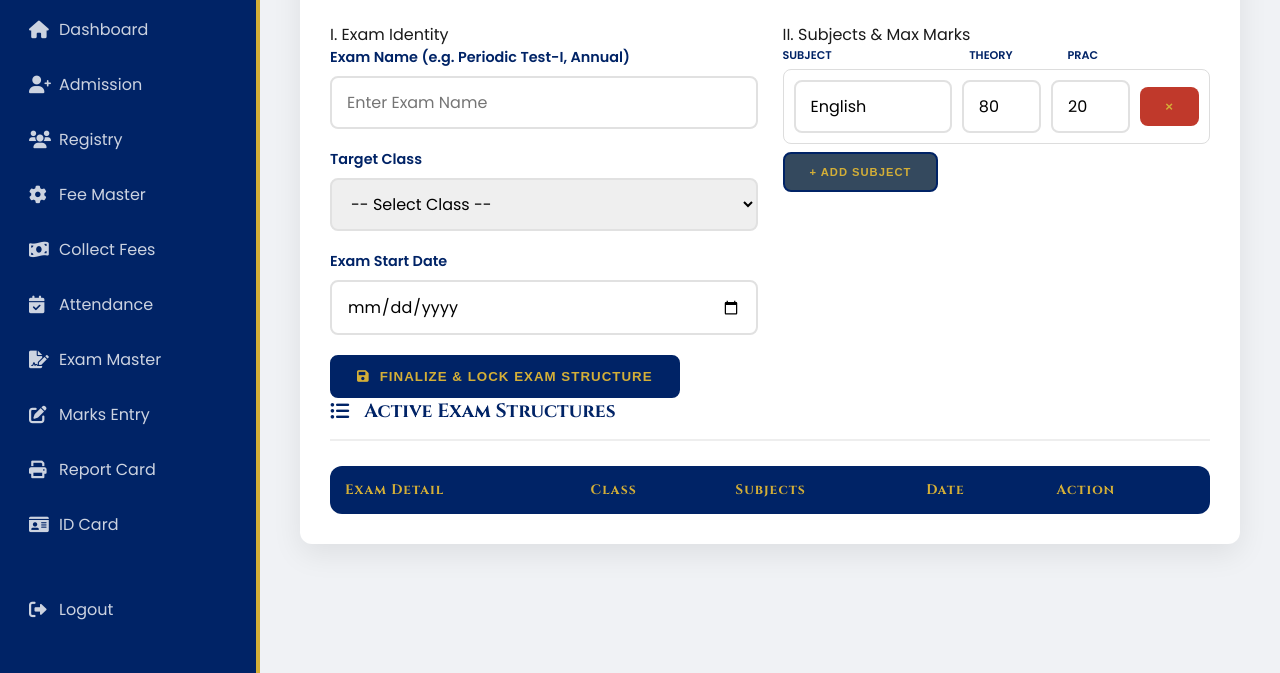
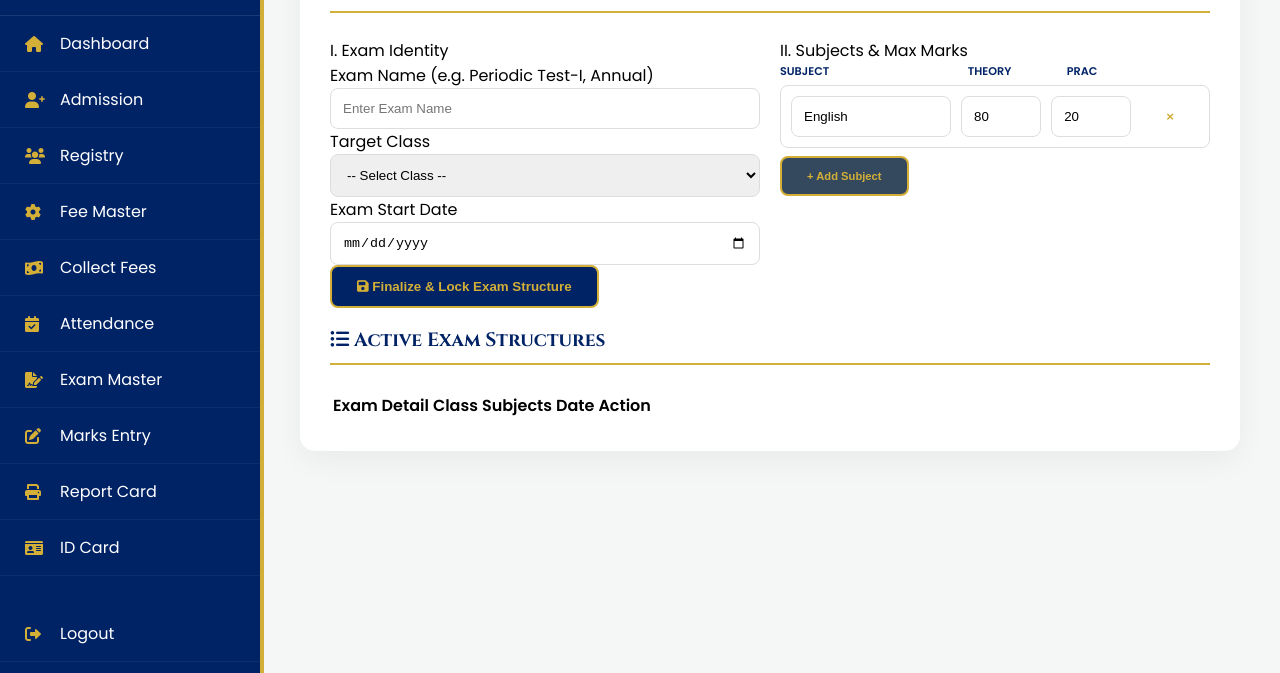
Before and after one commit to abhijeetlovesmahi-commits/Unbranded, a plain HTML site: page exam-master.html in a window 1280 px wide. Shown: the part 127-800 px from the top of the page. Drawn offline with Linux system fonts and the light colour scheme; no server answers.

Commit message:
Update style.css

```diff
--- a/style.css
+++ b/style.css
@@ -1,231 +1,63 @@
-/* THE LALIT IMPERIAL - MASTER STYLESHEET
-   Everything in one file: Layout, Sidebar, Cards, UI Elements
-*/
-
-@import url('https://fonts.googleapis.com/css2?family=Cinzel:wght@400;700&family=Poppins:wght@300;400;600&display=swap');
+@import url('https://fonts.googleapis.com/css2?family=Cinzel:wght@700&family=Poppins:wght@300;400;600&display=swap');
 
 :root {
-    --primary: #002366;       /* Royal Blue */
-    --accent: #D4AF37;        /* Gold */
-    --bg-light: #f0f2f5;      /* Light Grey Background */
+    --primary: #002366;
+    --accent: #D4AF37;
+    --bg-light: #f4f7f6;
     --white: #ffffff;
-    --text-dark: #1a1a1a;
-    --text-muted: #666666;
-    --success: #27ae60;       /* Emerald Green */
-    --danger: #c0392b;        /* Alizarin Red */
     --sidebar-width: 260px;
-    --transition: 0.3s ease;
 }
 
-* { box-sizing: border-box; }
+body { font-family: 'Poppins', sans-serif; background: var(--bg-light); margin: 0; }
 
-body {
-    font-family: 'Poppins', sans-serif;
-    background-color: var(--bg-light);
-    color: var(--text-dark);
-    margin: 0;
-    padding: 0;
-}
+.wrapper { display: flex; min-height: 100vh; }
 
-/* --- MAIN LAYOUT STRUCTURE --- */
-.wrapper {
-    display: flex;
-    min-height: 100vh;
-}
-
-/* SIDEBAR DESIGN */
+/* SIDEBAR RE-DESIGN */
 .sidebar {
     width: var(--sidebar-width);
     background: var(--primary);
     color: var(--white);
     position: fixed;
     height: 100vh;
+    border-right: 4px solid var(--accent);
     overflow-y: auto;
-    border-right: 4px solid var(--accent);
-    z-index: 1000;
 }
 
-.sidebar-header {
-    padding: 25px;
-    text-align: center;
-    border-bottom: 1px solid rgba(255,255,255,0.1);
+.sidebar-header { padding: 30px 15px; text-align: center; border-bottom: 1px solid rgba(255,255,255,0.1); }
+.sidebar-header h2 { font-family: 'Cinzel'; color: var(--accent); font-size: 1rem; margin-top: 10px; }
+
+.sidebar-menu { list-style: none; padding: 0; margin: 0; }
+.sidebar-menu li a {
+    display: flex; align-items: center; padding: 15px 25px;
+    color: #fff; text-decoration: none; transition: 0.3s;
+    border-bottom: 1px solid rgba(255,255,255,0.05);
+}
+.sidebar-menu li a i { margin-right: 15px; width: 20px; color: var(--accent); }
+.sidebar-menu li a:hover { background: rgba(255,255,255,0.1); color: var(--accent); }
+
+/* CONTENT AREA FIX */
+.main-content {
+    margin-left: var(--sidebar-width);
+    flex-grow: 1;
+    padding: 40px;
 }
 
-.sidebar-header h2 {
-    font-family: 'Cinzel', serif;
-    color: var(--accent);
-    font-size: 1.2rem;
-    margin: 0;
+.royal-card {
+    background: var(--white); border-radius: 15px; padding: 30px;
+    box-shadow: 0 10px 30px rgba(0,0,0,0.05);
+    border-top: 6px solid var(--primary);
 }
 
-.sidebar-menu {
-    padding: 15px 0;
-    list-style: none;
-    margin: 0;
+.card-title { font-family: 'Cinzel'; color: var(--primary); border-bottom: 2px solid var(--accent); padding-bottom: 10px; margin-bottom: 25px; }
+
+/* BUTTONS & FORMS */
+.btn-royal {
+    background: var(--primary); color: var(--accent); border: 2px solid var(--accent);
+    padding: 12px 25px; border-radius: 8px; font-weight: bold; cursor: pointer; transition: 0.3s;
 }
+.btn-royal:hover { background: var(--accent); color: var(--primary); }
 
-.sidebar-menu li a {
-    display: flex;
-    align-items: center;
-    padding: 15px 25px;
-    color: rgba(255,255,255,0.8);
-    text-decoration: none;
-    transition: var(--transition);
-    border-left: 4px solid transparent;
-}
+.form-grid { display: grid; grid-template-columns: repeat(auto-fit, minmax(240px, 1fr)); gap: 20px; }
+input, select { padding: 12px; border: 1px solid #ddd; border-radius: 8px; width: 100%; box-sizing: border-box; }
 
-.sidebar-menu li a i { width: 30px; font-size: 1.1rem; }
-
-.sidebar-menu li a:hover, .sidebar-menu li.active a {
-    background: rgba(255,255,255,0.1);
-    color: var(--accent);
-    border-left: 4px solid var(--accent);
-}
-
-/* MAIN CONTENT AREA */
-.main-content {
-    margin-left: var(--sidebar-width);
-    width: calc(100% - var(--sidebar-width));
-    padding: 40px;
-    transition: var(--transition);
-}
-
-/* --- ROYAL CARDS & CONTAINERS --- */
-.royal-card {
-    background: var(--white);
-    border-radius: 12px;
-    padding: 30px;
-    box-shadow: 0 10px 30px rgba(0,0,0,0.08);
-    margin-bottom: 30px;
-    border-top: 5px solid var(--primary);
-    animation: fadeIn 0.5s ease;
-}
-
-@keyframes fadeIn {
-    from { opacity: 0; transform: translateY(10px); }
-    to { opacity: 1; transform: translateY(0); }
-}
-
-.card-title {
-    font-family: 'Cinzel', serif;
-    color: var(--primary);
-    font-size: 1.5rem;
-    display: flex;
-    align-items: center;
-    gap: 15px;
-    margin-top: 0;
-    margin-bottom: 25px;
-    border-bottom: 2px solid #eee;
-    padding-bottom: 15px;
-}
-
-/* --- FORM ELEMENTS --- */
-.form-grid {
-    display: grid;
-    grid-template-columns: repeat(auto-fit, minmax(280px, 1fr));
-    gap: 25px;
-}
-
-.form-group { margin-bottom: 20px; }
-
-.form-group label {
-    display: block;
-    font-weight: 600;
-    margin-bottom: 8px;
-    font-size: 0.9rem;
-    color: var(--primary);
-}
-
-input, select, textarea {
-    width: 100%;
-    padding: 12px 15px;
-    border: 2px solid #e1e1e1;
-    border-radius: 8px;
-    font-size: 1rem;
-    font-family: inherit;
-    transition: var(--transition);
-}
-
-input:focus, select:focus {
-    border-color: var(--primary);
-    outline: none;
-    box-shadow: 0 0 8px rgba(0,35,102,0.1);
-}
-
-/* --- BUTTONS --- */
-.btn-royal {
-    background: var(--primary);
-    color: var(--accent);
-    border: 2px solid var(--primary);
-    padding: 12px 25px;
-    border-radius: 8px;
-    cursor: pointer;
-    font-weight: 700;
-    text-transform: uppercase;
-    letter-spacing: 1px;
-    transition: var(--transition);
-    display: inline-flex;
-    align-items: center;
-    gap: 10px;
-}
-
-.btn-royal:hover {
-    background: var(--accent);
-    color: var(--primary);
-    border-color: var(--accent);
-    transform: translateY(-2px);
-    box-shadow: 0 5px 15px rgba(212,175,55,0.3);
-}
-
-.btn-danger { background: var(--danger); color: white; border-color: var(--danger); }
-
-/* --- DATA TABLES --- */
-.table-responsive { overflow-x: auto; border-radius: 12px; }
-
-table {
-    width: 100%;
-    border-collapse: collapse;
-    background: var(--white);
-}
-
-th {
-    background: var(--primary);
-    color: var(--accent);
-    padding: 15px;
-    text-align: left;
-    font-family: 'Cinzel', serif;
-    font-size: 0.85rem;
-    letter-spacing: 1px;
-}
-
-td {
-    padding: 15px;
-    border-bottom: 1px solid #f0f0f0;
-    font-size: 0.95rem;
-}
-
-tr:hover td { background: #fcf9f0; }
-
-/* --- STATUS BADGES --- */
-.badge {
-    padding: 5px 12px;
-    border-radius: 20px;
-    font-size: 0.75rem;
-    font-weight: bold;
-}
-.badge-paid { background: #e8f5e9; color: var(--success); }
-.badge-pending { background: #feebee; color: var(--danger); }
-
-/* --- PRINT SETTINGS --- */
-@media print {
-    .sidebar, .no-print, .btn-royal { display: none !important; }
-    .main-content { margin-left: 0 !important; width: 100% !important; padding: 0 !important; }
-    .royal-card { box-shadow: none; border: 1px solid #eee; margin: 0; }
-}
-
-/* --- MOBILE RESPONSIVE --- */
-@media (max-width: 768px) {
-    .sidebar { width: 70px; }
-    .sidebar-header h2, .sidebar-menu span { display: none; }
-    .main-content { margin-left: 70px; width: calc(100% - 70px); padding: 20px; }
-}
+@media print { .no-print, .sidebar { display: none !important; } .main-content { margin: 0; padding: 0; } }
```
